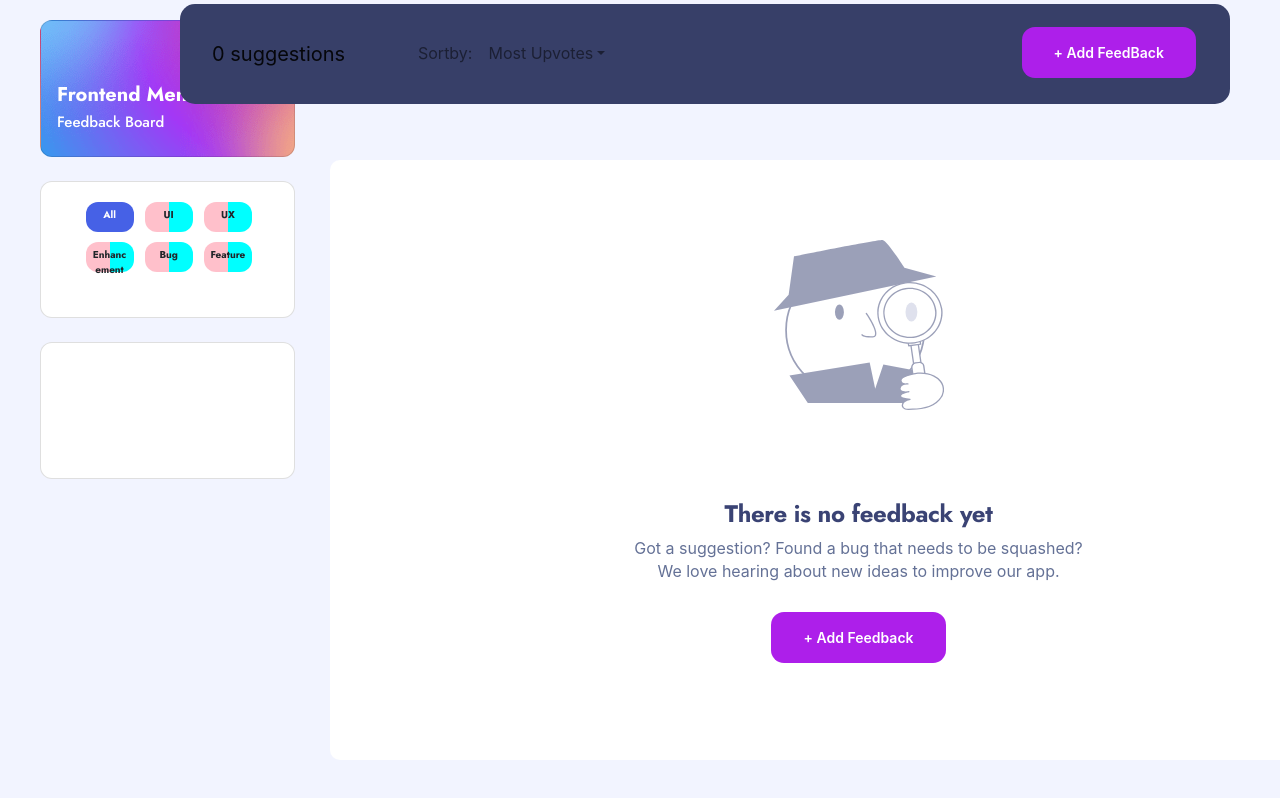
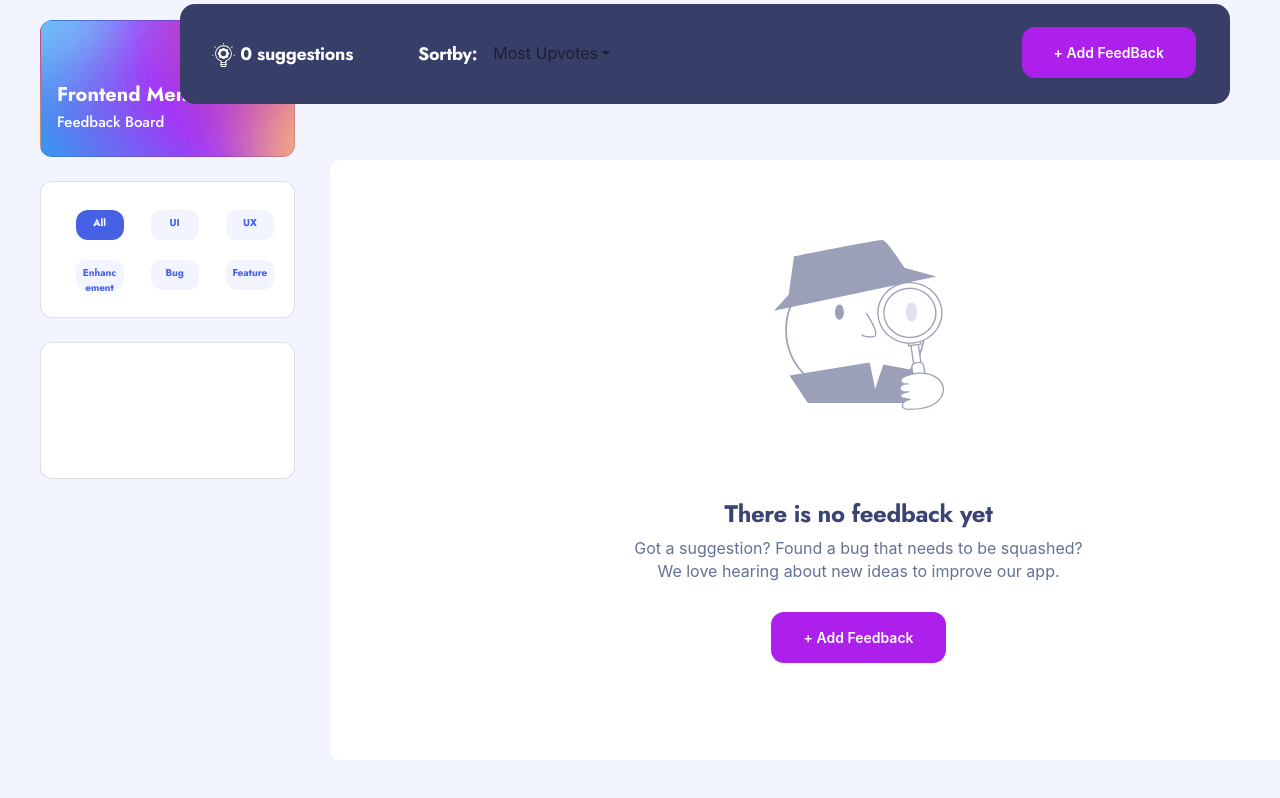
Before and after one commit to David-Adelwine/Product-feedbackApp, a React (Create React App) app: page / in a window 1280 px wide. Shown: the top 798 px of the page. Built offline with nearby package versions, Linux system fonts and the light colour scheme.

Commit message:
Navigation Updates

```diff
--- a/src/App.css
+++ b/src/App.css
@@ -143,10 +143,9 @@ color: #fff;
 
  .listed{
   display:grid;
-  grid-gap: 10px;
+  grid-gap: 20px;
   grid-template-columns: 30% 30% 40%;
   margin: auto;
-  margin-top: 20px;
   max-width: 960px;
  }
  .top-listed{
@@ -161,15 +160,17 @@ color: #fff;
  }
 
  .faintbg{
-  background: linear-gradient(90deg, #FFC0CB 50%, #00FFFF 50%);
+  background: #F2F4FF;
   width: 48px;
 height: 30px;
-border-radius: 12px;
+border-radius: 10px;
 text-align: center;
 font-weight: 700;
 font-family: 'jost';
+color: #4661E6;
 
  }
+
 
 
 
@@ -196,6 +197,15 @@ font-family: 'jost';
   color: #fff;
   background-color: #373F68;
 
+}
+.Navigation--text{
+  font-family: 'Jost';
+font-style: normal;
+font-weight: 700;
+font-size: 18px;
+line-height: 26px;
+
+letter-spacing: -0.25px;
 }
 
 
--- a/src/Components/Navigation.js
+++ b/src/Components/Navigation.js
@@ -7,6 +7,9 @@ import Navbar from 'react-bootstrap/Navbar';
 import NavDropdown from 'react-bootstrap/NavDropdown';
 import '../App.css'
 import { Link } from 'react-router-dom';
+import suggestion from '../Assets/suggestions/icon-suggestions.svg'
+
+
 
 
 
@@ -16,15 +19,15 @@ const Navigation = () => {
 
 <Navbar  expand="sm" className='my-3  Nav--Postion' >
       <Container >
-        <Navbar.Brand href="#">0 suggestions</Navbar.Brand>
+        <Navbar.Brand href="#" className='text-white Navigation--text'><img src={suggestion} alt='icon'/>  0 suggestions</Navbar.Brand>
 
           <Nav
             className="me-auto my-2 my-lg-0 d-flex Move--Links "
             style={{ maxHeight: '1px' }} >
-            <Nav.Link href="#action2" >Sortby:</Nav.Link>
+            <Nav.Link href="#action2" className='text-white Navigation--text' >Sortby:</Nav.Link>
             <NavDropdown className='Nav--card' title="Most Upvotes" id="navbarScrollingDropdown">
               <Link to='/Roamap' >
-              <NavDropdown.Item  >Most Upvotes</NavDropdown.Item>
+              <NavDropdown.Item >Most Upvotes</NavDropdown.Item>
               </Link>
               <NavDropdown.Divider />
               <NavDropdown.Item >
```
